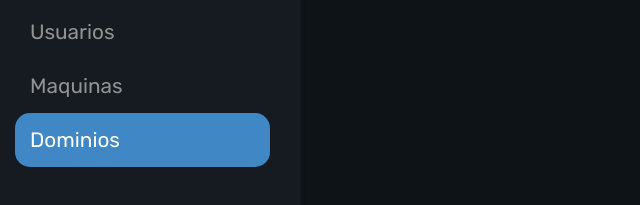
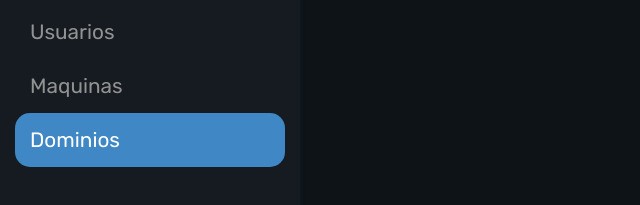
Before and after one commit to Stay1444/lhp, a React (Vite) app in the folder client/: page /admin/domains in a window 1280 px wide. Shown: the part 263-468 px from the top of the page, without its empty margins (0-640 px from the left). Built offline with nearby package versions, Linux system fonts and the light colour scheme.

Commit message:
Sidebar route label styling

```diff
--- a/client/src/components/Sidebar.module.sass
+++ b/client/src/components/Sidebar.module.sass
@@ -19,8 +19,8 @@
     color: #929292
     font-size: 1.3em
     transition-duration: 150ms
-
-    width: calc( 100% - 60px )
+    overflow: hidden
+    max-width: calc( 100% - 45px )
 
     border-radius: 15px
 
@@ -28,6 +28,9 @@
         cursor: pointer
         color: #d8d8d8
         background: #ffffff1c
+
+    & > label
+        white-space: nowrap
 
 .active
     background: colors.$primary
```
